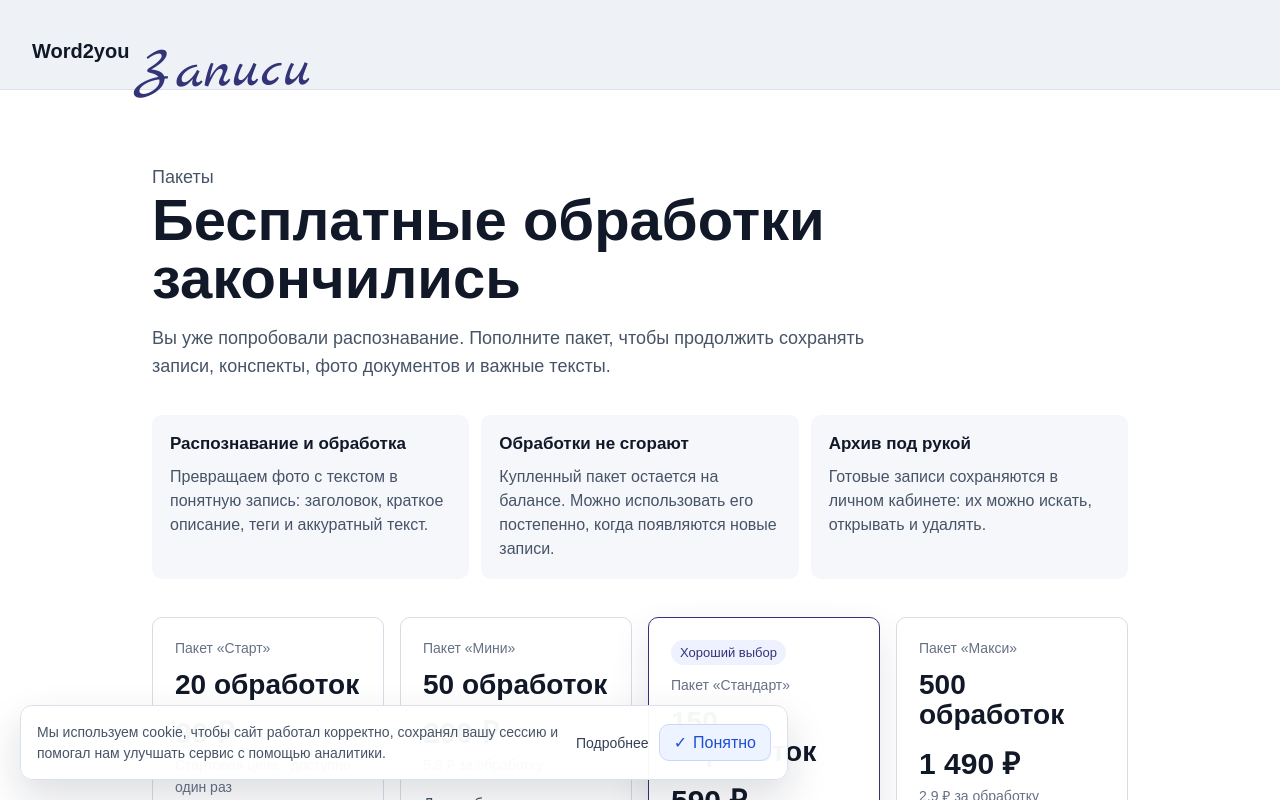
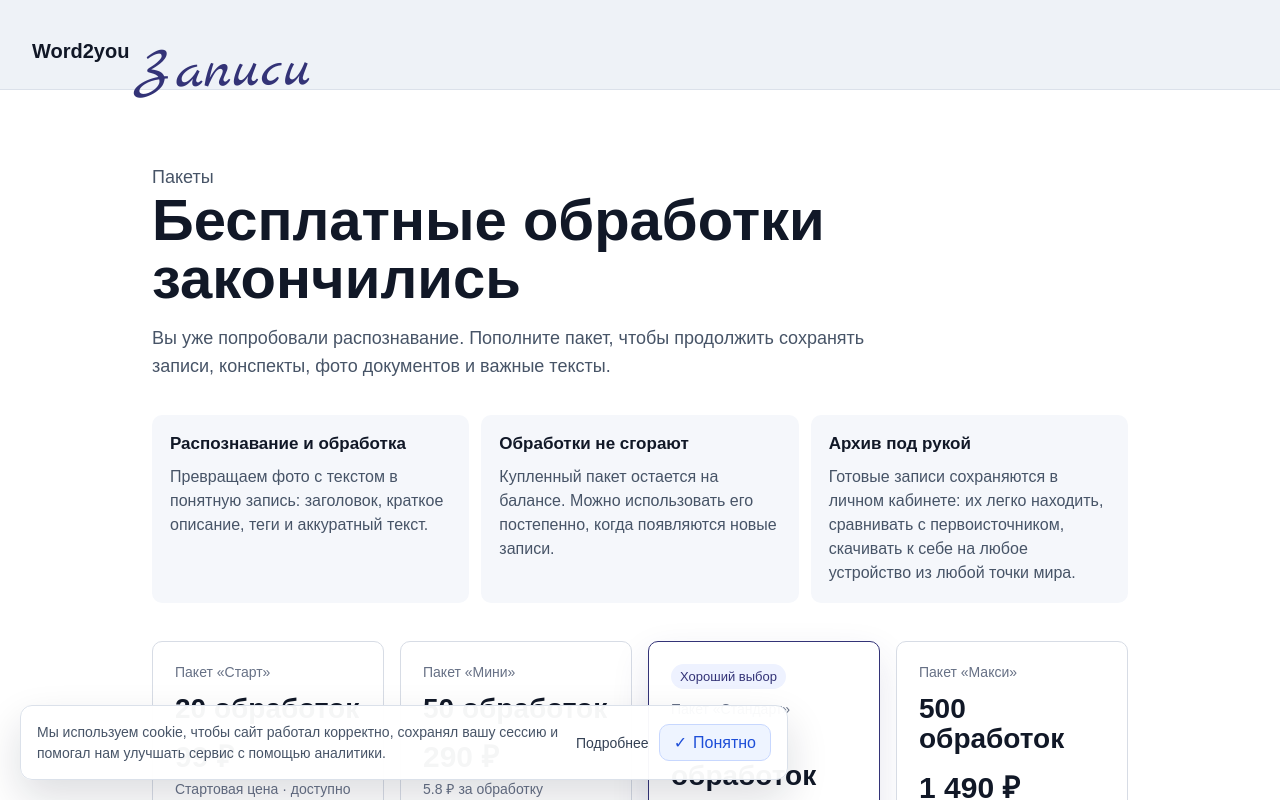
Before and after one commit to OlgaIL/myworld, a React (Vite) app in the folder client/: page /packages in a window 1280 px wide. Shown: the top 800 px of the page. Built offline with nearby package versions, Linux system fonts and the light colour scheme; no server answers.

Commit message:
Update packages archive copy

```diff
--- a/client/src/pages/PackagesPage.jsx
+++ b/client/src/pages/PackagesPage.jsx
@@ -18,7 +18,7 @@ const benefits = [
   },
   {
     title: "Архив под рукой",
-    text: "Готовые записи сохраняются в личном кабинете: их можно искать, открывать и удалять."
+    text: "Готовые записи сохраняются в личном кабинете: их легко находить, сравнивать с первоисточником, скачивать к себе на любое устройство из любой точки мира."
   }
 ];
 
```
